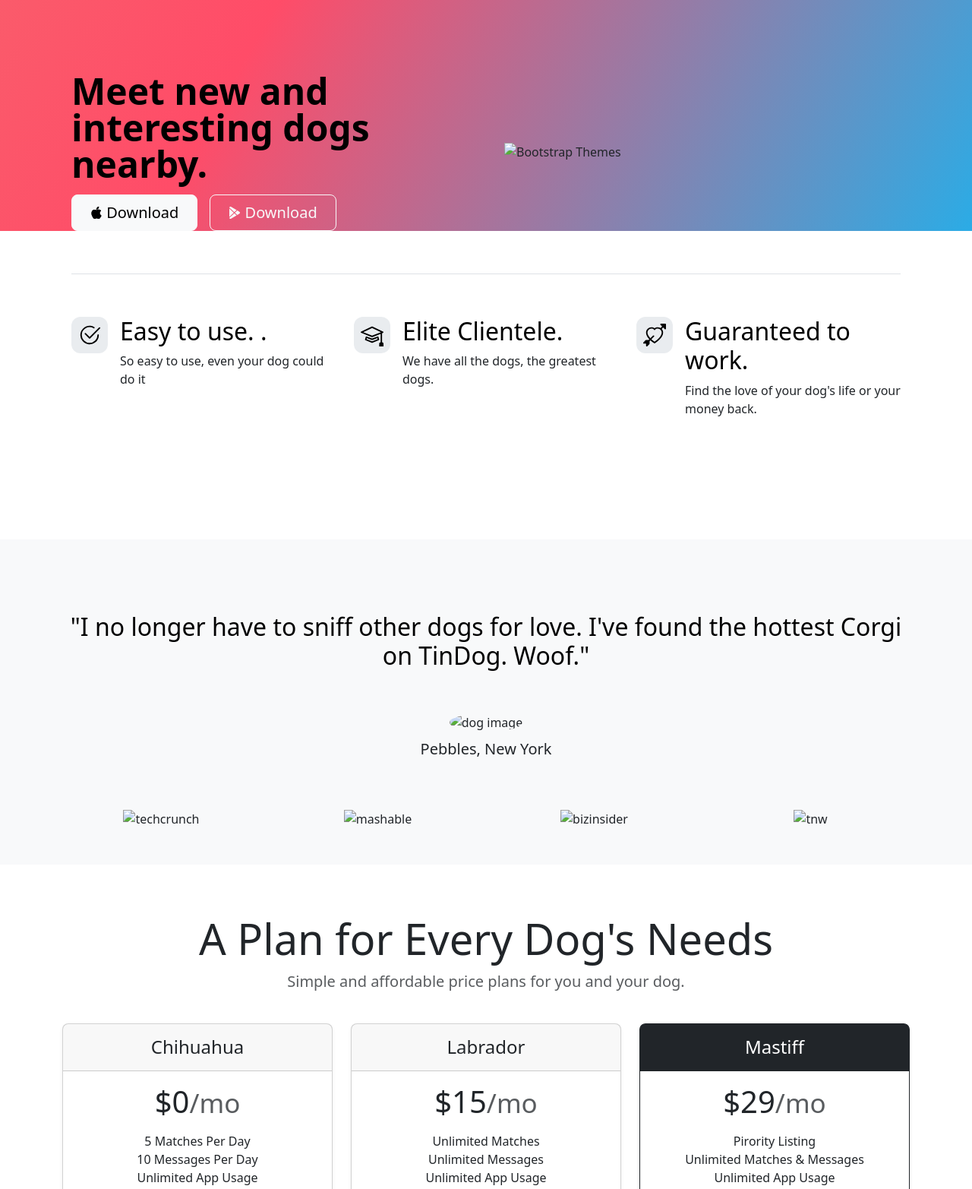
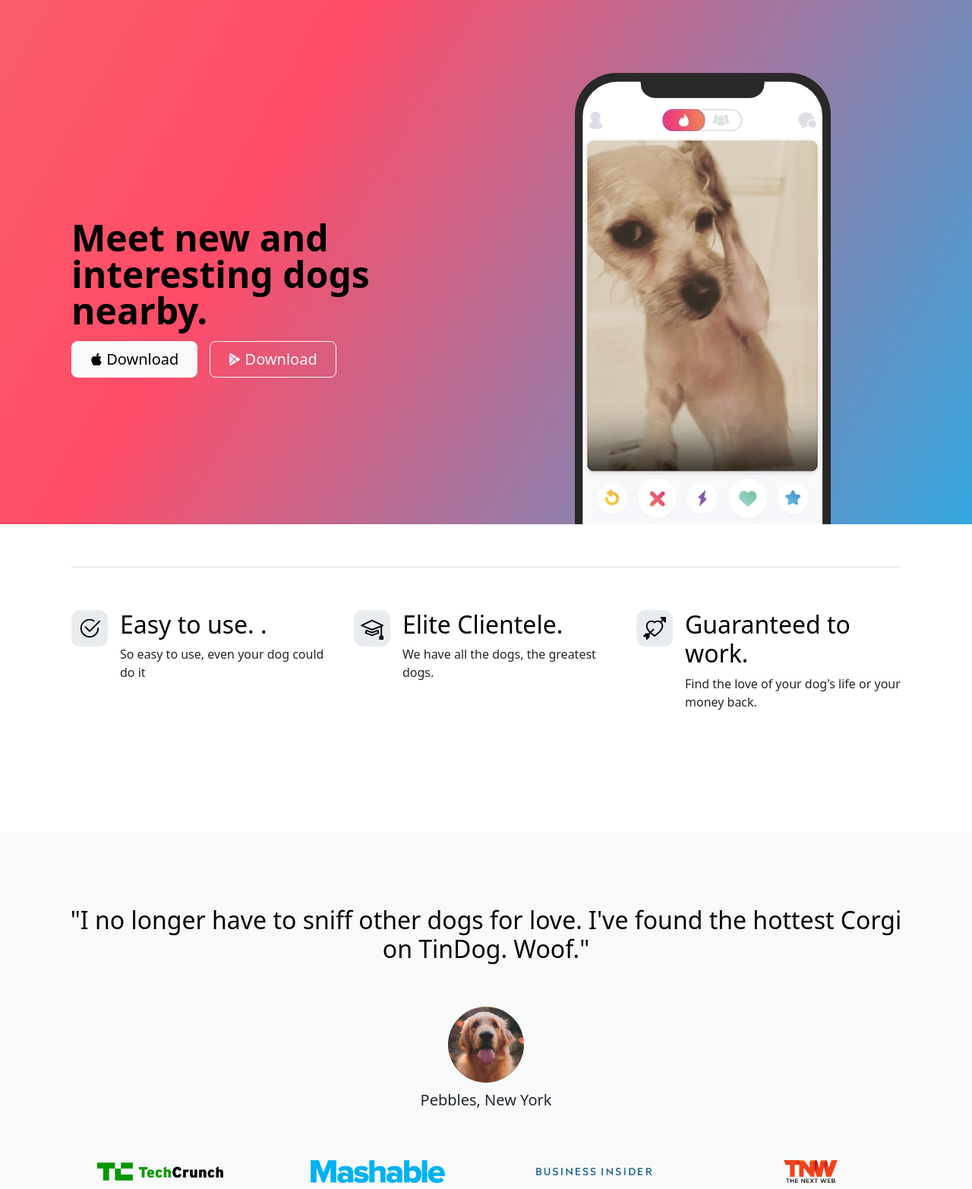
Before and after one commit to Adityatiwari27/tinderfordog, a plain HTML site: page index.html in a window 1280 px wide. Shown: the top 1565 px of the page at 76% size. Drawn offline with nearby package versions, Linux system fonts and the light colour scheme.

Commit message:
Update index.html

```diff
--- a/index.html
+++ b/index.html
@@ -16,7 +16,7 @@
     <div class="container col-xxl-8 px-4 pt-5">
       <div class="row flex-lg-row-reverse align-items-center g-5 pt-5">
         <div class="col-10 col-sm-8 col-lg-6">
-          <img src="./images/iphone.png" class="d-block mx-lg-auto img-fluid" alt="Bootstrap Themes" height="200"
+          <img src="./iphone.png" class="d-block mx-lg-auto img-fluid" alt="Bootstrap Themes" height="200"
             loading="lazy">
         </div>
         <div class="col-lg-6">
@@ -101,7 +101,7 @@
         <div class="container py-5">
           <h2 class="text-body-emphasis">"I no longer have to sniff other dogs for love. I've found the hottest Corgi on
             TinDog. Woof."</h2>
-          <img class="profile-img mt-5" src="./images/dog-img.jpg" alt="dog image">
+          <img class="profile-img mt-5" src="./dog-img.jpg" alt="dog image">
           <p class="col-lg-8 mx-auto lead mt-2">
             Pebbles, New York
           </p>
@@ -110,16 +110,16 @@
         <div class="container">
           <div class="row">
             <div class="col-lg-3 col-sm-12">
-              <img src="./images/techcrunch.png" alt="techcrunch" height="30">
+              <img src="./techcrunch.png" alt="techcrunch" height="30">
             </div>
             <div class="col-lg-3 col-sm-12">
-              <img src="./images/mashable.png" alt="mashable" height="30">
+              <img src="./mashable.png" alt="mashable" height="30">
             </div>
             <div class="col-lg-3 col-sm-12">
-              <img src="./images/bizinsider.png" alt="bizinsider" height="30">
+              <img src="./bizinsider.png" alt="bizinsider" height="30">
             </div>
             <div class="col-lg-3 col-sm-12">
-              <img src="./images/tnw.png" alt="tnw" height="30">
+              <img src="./tnw.png" alt="tnw" height="30">
             </div>
           </div>
         </div>
```
